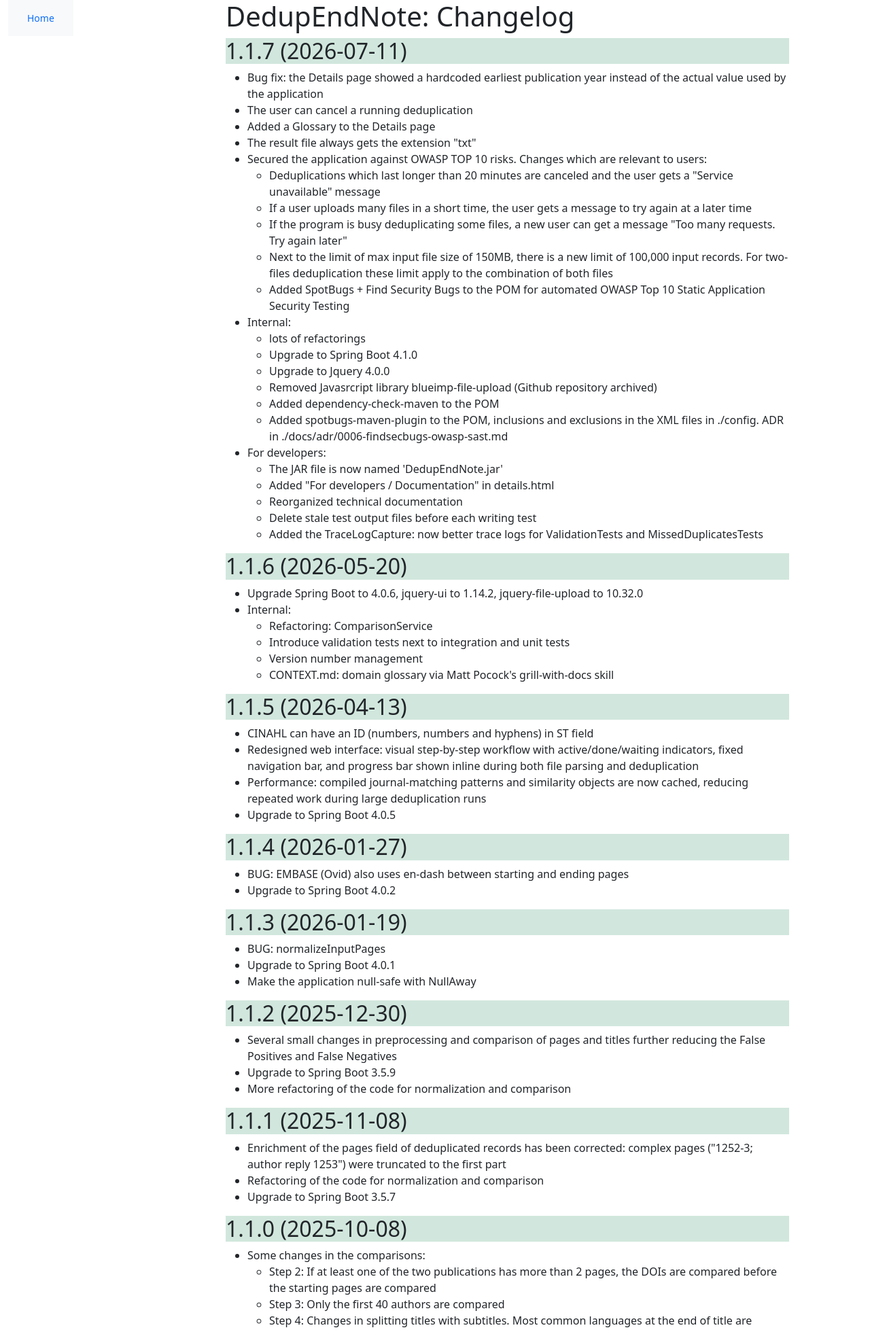
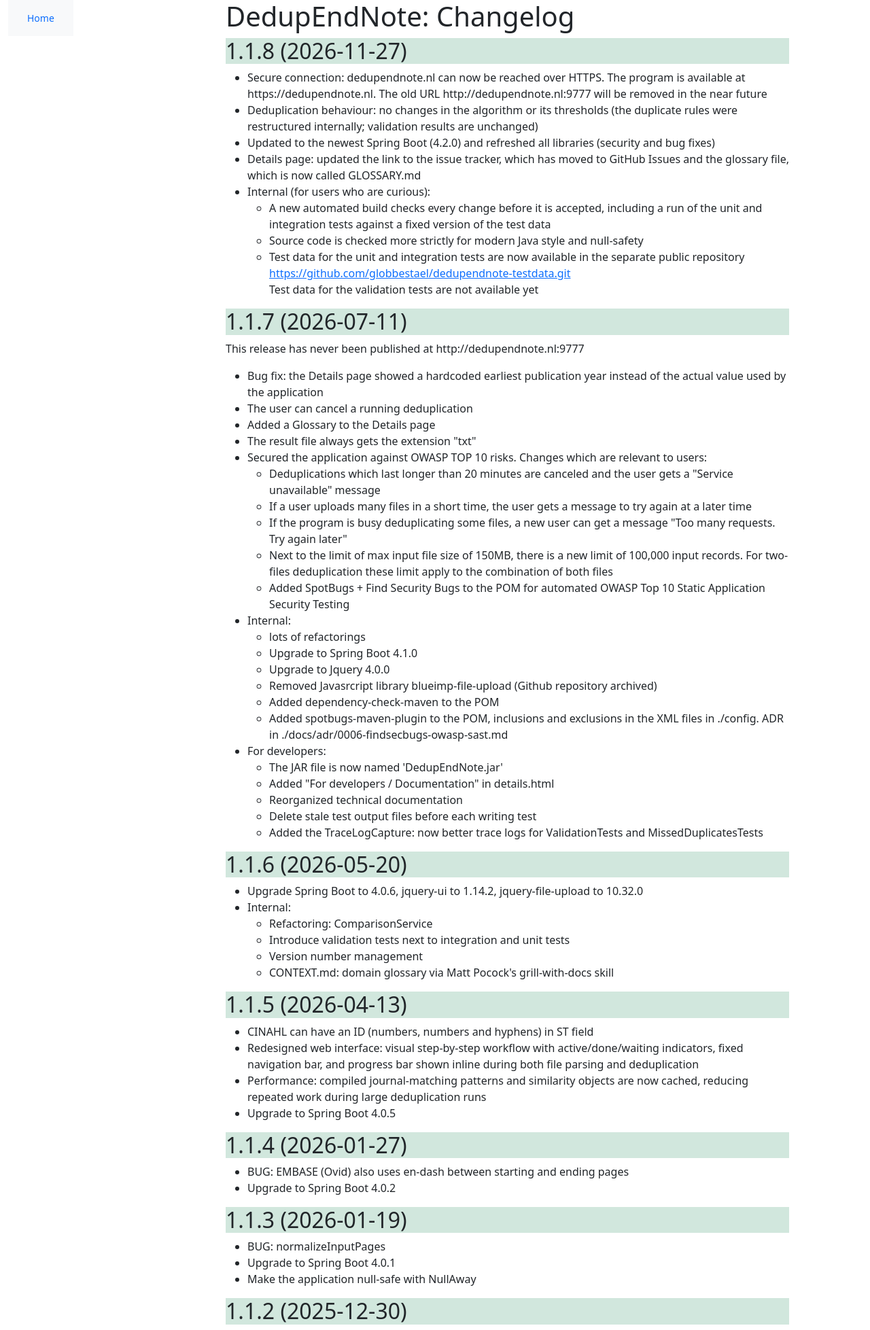
Before and after one commit to globbestael/DedupEndNote, a Spring Boot app: page /changelog in a window 1280 px wide. Shown: the top 1957 px of the page at 68% size. Run offline with Spring Boot 4, Linux system fonts and the light colour scheme; some of the project's set-up classes (security, data sources, template engines, error pages and the like) are left out, and stand-ins take their place; some libraries are stand-ins or nearby versions.

Commit message:
Add 1.1.8 changelog and switch dedupendnote.nl links to https
- changelog.html: 1.1.8 entry; note that 1.1.7 was never published at the
  old http://dedupendnote.nl:9777 URL.
- README.md, docs/Test_data.md, src/main/cff/citation.cff: use
  https://dedupendnote.nl (the follow-up named in docs/https-setup.md).
- CITATION.cff: regenerated for 1.1.8, as part of the release.

Co-Authored-By: Claude Sonnet 5.5 <noreply@anthropic.com>

```diff
--- a/src/main/resources/templates/changelog.html
+++ b/src/main/resources/templates/changelog.html
@@ -25,7 +25,35 @@
             <div class="col-8" data-bs-spy="scroll" data-bs-target="#navmenu">
                 <h1>DedupEndNote: Changelog</h1>
 
+                <h2 class="bg-success-subtle">1.1.8 (2026-11-27)</h2>
+                <ul>
+                    <li>Secure connection: dedupendnote.nl can now be reached over HTTPS. The program is available at
+                        https://dedupendnote.nl.
+                        The old URL http://dedupendnote.nl:9777 will be removed in the near future</li>
+                    <li>Deduplication behaviour: no changes in the algorithm or its thresholds (the duplicate rules were
+                        restructured internally; validation results are unchanged)</li>
+                    <li>Updated to the newest Spring Boot (4.2.0) and refreshed all libraries (security and bug fixes)
+                    </li>
+                    <li>Details page: updated the link to the issue tracker, which has moved to GitHub Issues and the
+                        glossary file, which is now called GLOSSARY.md</li>
+                    <li>Internal (for users who are curious):
+                        <ul>
+                            <li>A new automated build checks every change before it is accepted, including a run of the
+                                unit and integration tests against a fixed version of the test data</li>
+                            <li>Source code is checked more strictly for modern Java style and null-safety</li>
+                            <li>Test data for the unit and integration tests are now available in the separate public
+                                repository
+                                <a href="https://github.com/globbestael/dedupendnote-testdata.git"
+                                    target="_new">https://github.com/globbestael/dedupendnote-testdata.git</a><br />
+                                Test data for the validation tests are not available yet
+                            </li>
+                        </ul>
+                    </li>
+                </ul>
+
+
                 <h2 class="bg-success-subtle">1.1.7 (2026-07-11)</h2>
+                <p>This release has never been published at http://dedupendnote.nl:9777</p>
                 <ul>
                     <li>Bug fix: the Details page showed a hardcoded earliest publication year instead of
                         the actual value used by the application</li>
```
Also changed, not shown: docs/Test_data.md (+1 -1 lines), README.md, 2 other files.
